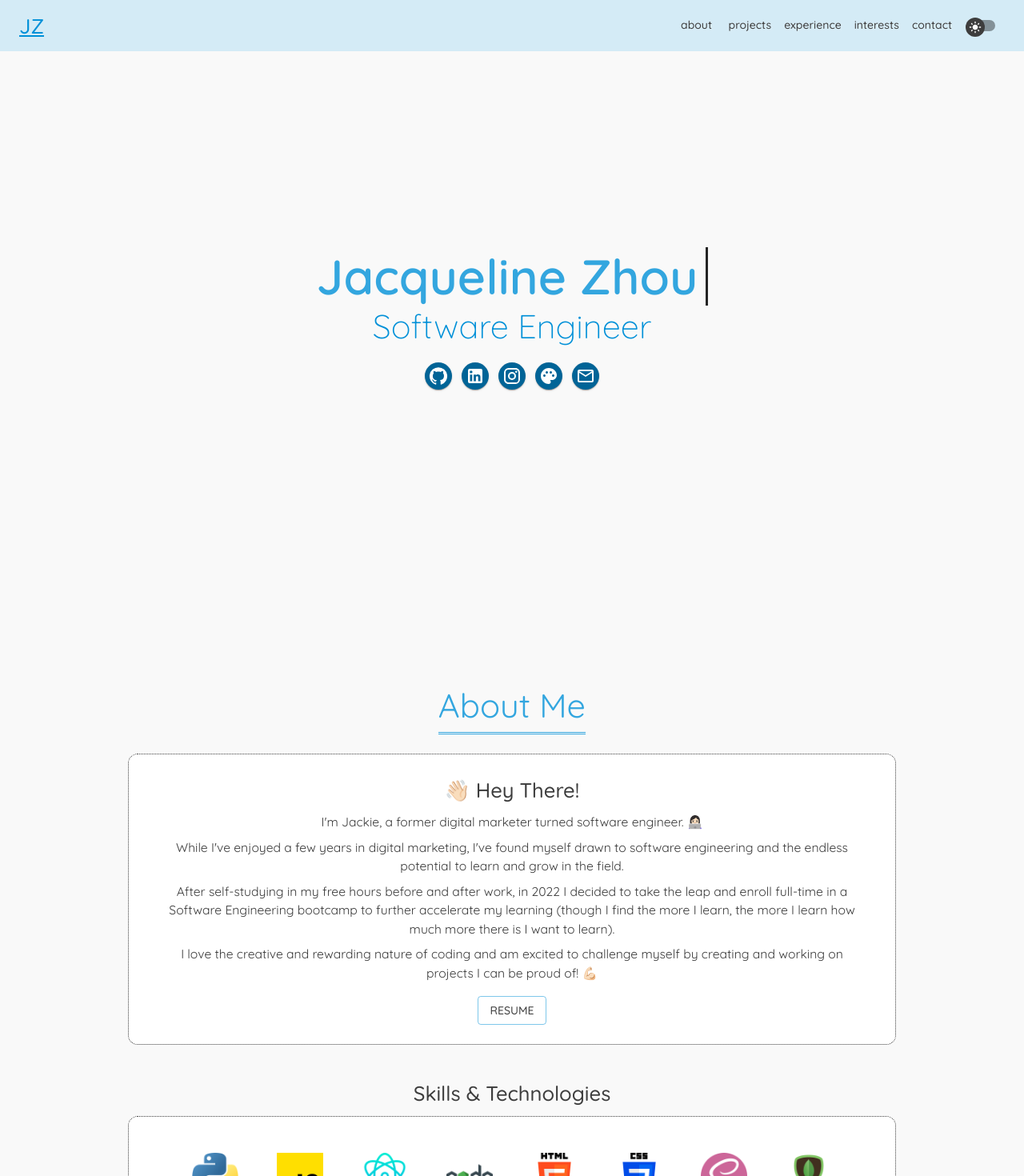
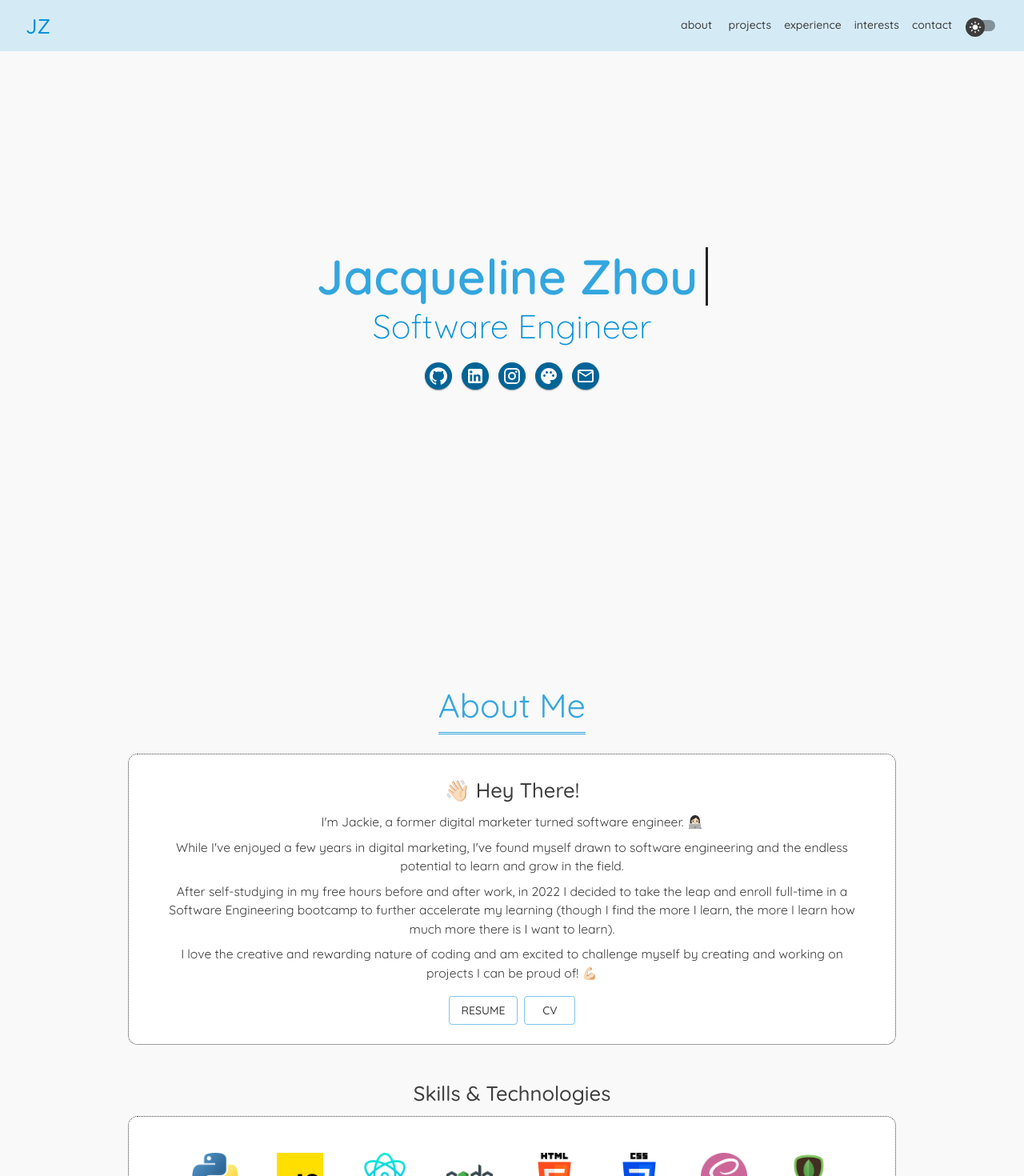
Before and after one commit to jacqizee/personal-website, a React (Create React App) app: page / in a window 1280 px wide. Shown: the top 1470 px of the page at 80% size. Built offline with nearby package versions, Linux system fonts and the light colour scheme.

Commit message:
adding CV

```diff
--- a/src/components/About.js
+++ b/src/components/About.js
@@ -2,6 +2,7 @@ import Fade from 'react-reveal/Fade'
 
 // Files
 import resume from '../assets/Jacqueline_Zhou_Resume.pdf'
+import cv from '../assets/Jacqueline_Zhou_CV.pdf'
 
 // MUI
 import Box from '@mui/material/Box'
@@ -39,9 +40,11 @@ const About = () => {
             I love the creative and rewarding nature of coding and am excited to challenge myself by creating and working on projects I can be proud of! 💪🏻
           </Typography>
 
-          {/* Resume */}
-          <Button component={Link} href={resume} variant='outlined' target='__blank__' sx={{ mt: 1, color: 'secondary.contrastText', boxShadow: 0 }}>Resume</Button>
-
+          {/* Resume/CV */}
+          <Box sx={{ display: 'flex' }}>
+            <Button component={Link} href={resume} variant='outlined' target='__blank__' sx={{ mt: 1, color: 'secondary.contrastText', boxShadow: 0, mx: .5 }}>Resume</Button>
+            <Button component={Link} href={cv} variant='outlined' target='__blank__' sx={{ mt: 1, color: 'secondary.contrastText', boxShadow: 0, mx: .5 }}>CV</Button>
+          </Box>
         </Box>
       </Fade>
     </Box>
--- a/src/components/Navigation.js
+++ b/src/components/Navigation.js
@@ -1,6 +1,7 @@
 import { useState, useEffect } from 'react'
 import { HashLink } from 'react-router-hash-link'
 
+// MUI
 import AppBar from '@mui/material/AppBar'
 import Box from '@mui/material/Box'
 import Toolbar from '@mui/material/Toolbar'
@@ -61,7 +62,7 @@ const Navigation = ({ mode, setMode}) => {
           <Toolbar>
             {/* Logo/H1 */}
             <Box sx={{ flexGrow: 1 }}>
-              <Typography variant='h6' component={HashLink} to={'#hero'} sx={{ color: 'primary.main' }}>
+              <Typography variant='h6' component={HashLink} to={'#hero'} sx={{ color: 'primary.main', p: 1, textDecoration: 'none', borderRadius: 3 }}>
                 JZ
               </Typography>
             </Box>
```
Also changed, not shown: src/assets/logo.png (added), 1 other file (tests, documents, lock files or other folders).
